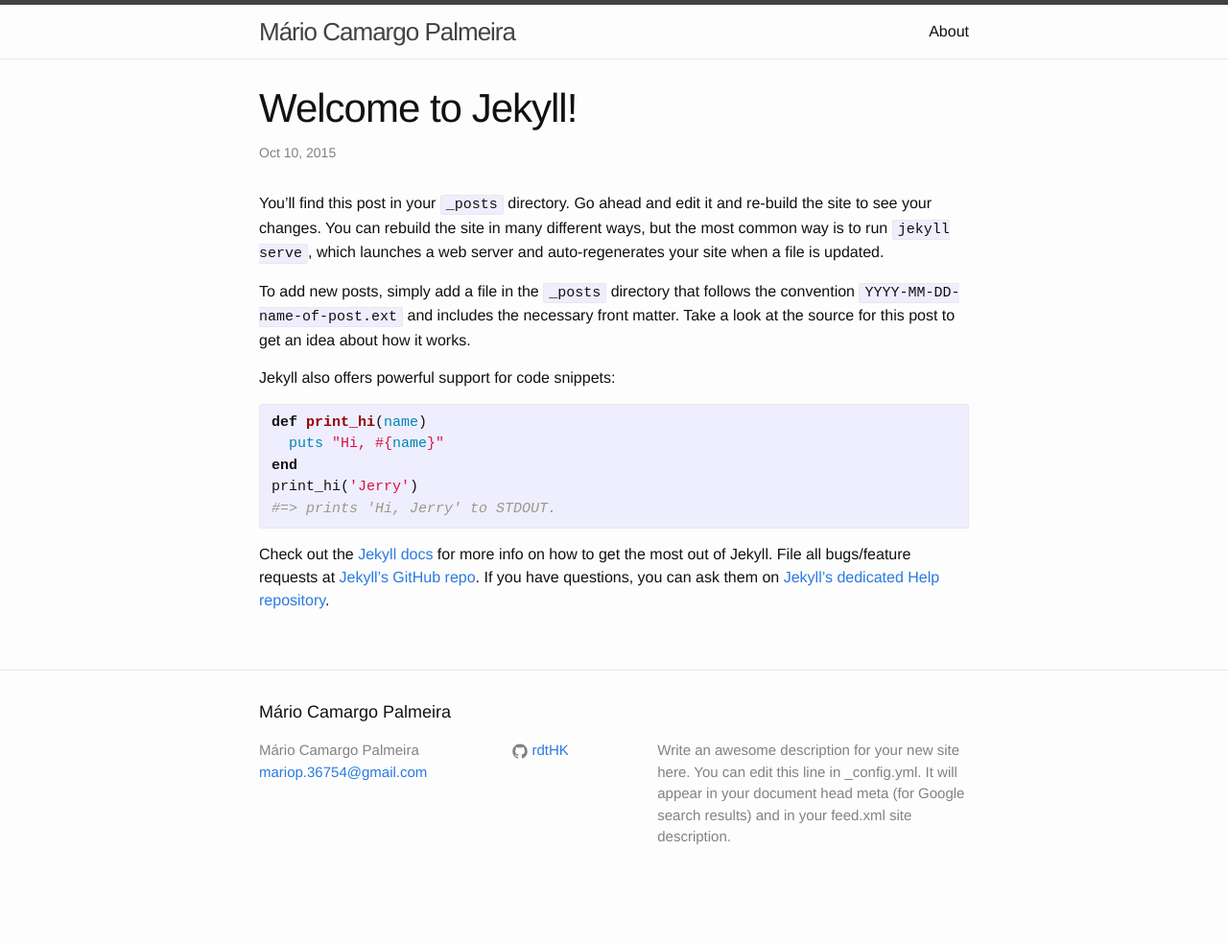
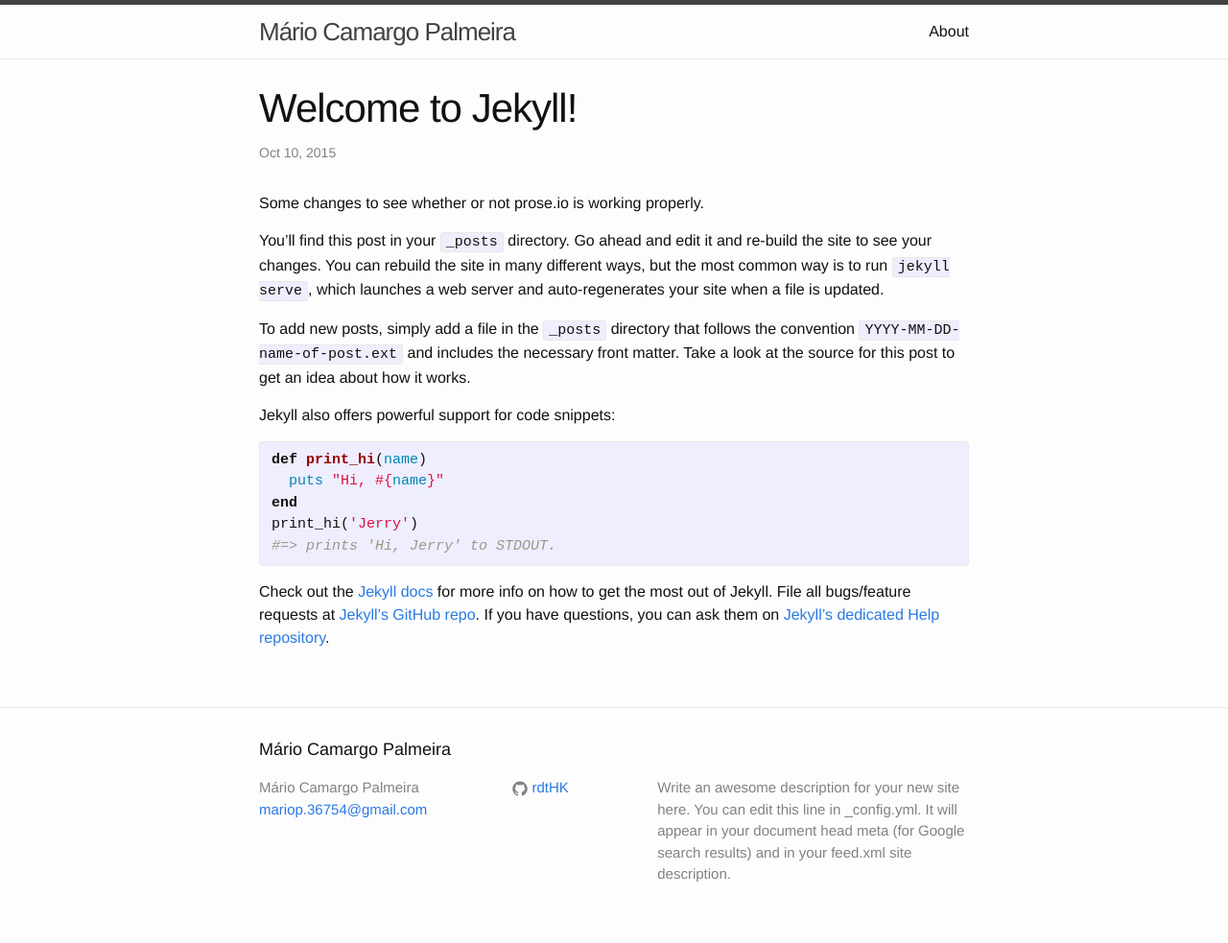
Before and after one commit to rdtHK/rdtHK.github.io, a Jekyll site: the page built from _posts/2015-10-10-welcome-to-jekyll.markdown, in a window 1280 px wide. Shown: the whole page at 96% size. Built offline with Jekyll 4.4.1, drawn with Linux system fonts in a browser that asks for light colours; before the commit the page ends 944 px from its top, so only the background shows below that.

Commit message:
Some changes.

```diff
--- a/_posts/2015-10-10-welcome-to-jekyll.markdown
+++ b/_posts/2015-10-10-welcome-to-jekyll.markdown
@@ -6,6 +6,8 @@ categories: jekyll update
 published: true
 ---
 
+
+Some changes to see whether or not prose.io is working properly.
 
 You’ll find this post in your `_posts` directory. Go ahead and edit it and re-build the site to see your changes. You can rebuild the site in many different ways, but the most common way is to run `jekyll serve`, which launches a web server and auto-regenerates your site when a file is updated.
 
```
